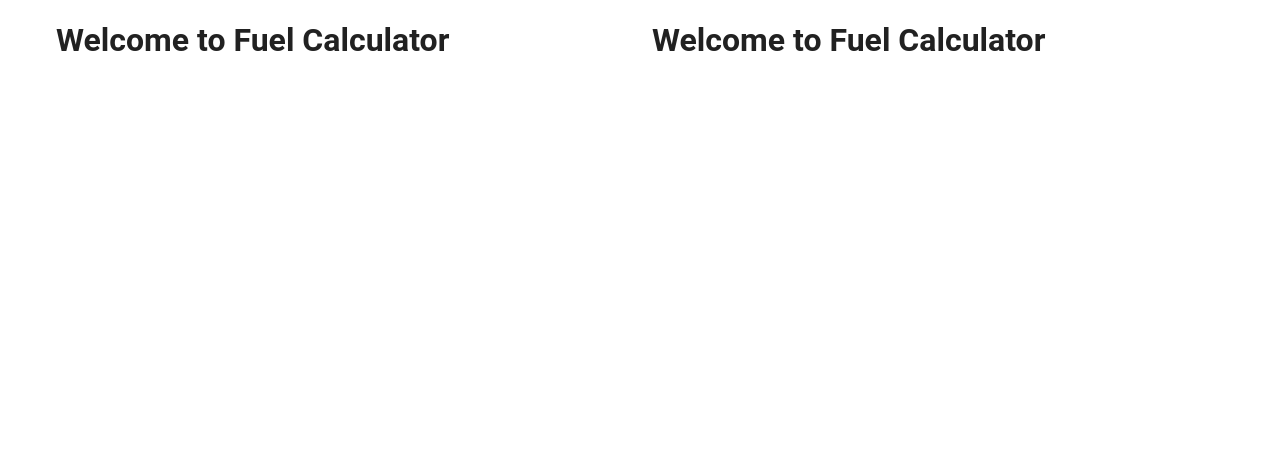
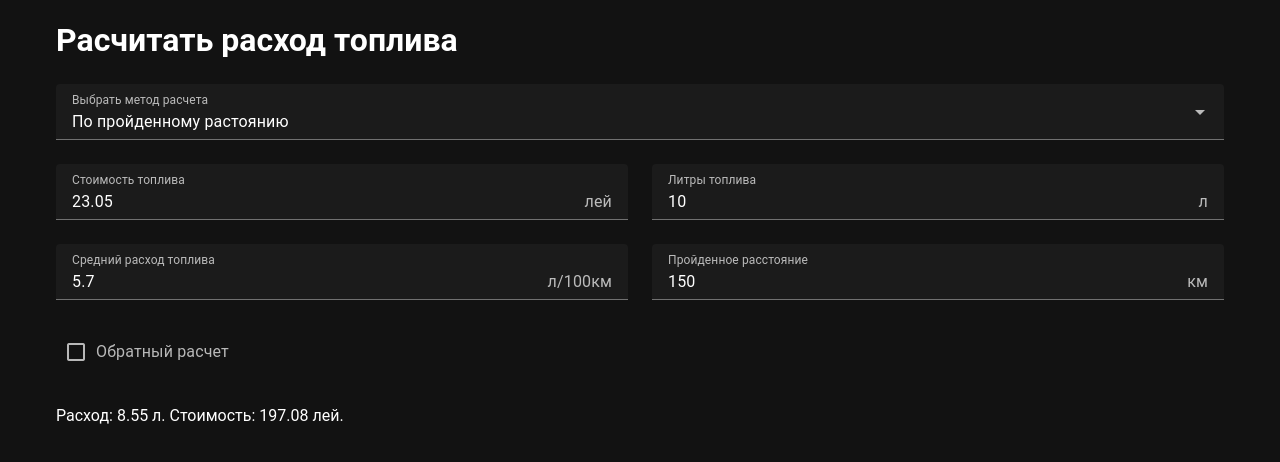
Before and after one commit to bandvic-dev/calc-trip, a Vue app: page / in a window 1280 px wide. Shown: the top 462 px of the page. Built offline with nearby package versions, Linux system fonts and the light colour scheme.

Commit message:
release app v.1

```diff
--- a/package.json
+++ b/package.json
@@ -1,6 +1,6 @@
 {
   "name": "fuel-calc",
-  "version": "0.0.0",
+  "version": "1.0.0",
   "private": true,
   "scripts": {
     "dev": "vite",
--- a/src/App.vue
+++ b/src/App.vue
@@ -1,5 +1,5 @@
 <template>
-  <v-app>
+  <v-app theme="dark">
     <v-main>
       <router-view></router-view>
     </v-main>
@@ -11,5 +11,12 @@
 </script>
 
 <style lang="scss">
-// Global styles go here
+:root {
+  color-scheme: dark;
+}
+
+body {
+  background-color: #121212;
+  color: rgba(255, 255, 255, 0.87);
+}
 </style>
--- a/src/plugins/vuetify.js
+++ b/src/plugins/vuetify.js
@@ -8,6 +8,6 @@ export default createVuetify({
   components,
   directives,
   theme: {
-    defaultTheme: 'light'
+    defaultTheme: 'dark'
   }
 })
--- a/src/views/HomeView.vue
+++ b/src/views/HomeView.vue
@@ -1,20 +1,116 @@
 <template>
     <v-container>
+        <h1 class="mb-5">Расчитать раcход топлива</h1>
         <v-row>
-      <v-col>
-        <h1>Welcome to Fuel Calculator</h1>
+            <v-col cols="12">
+                <v-select v-model="form.method" hide-details="auto" label="Выбрать метод расчета"
+                    :items="['По пройденному растоянию', 'По литрам топлива', 'Потраченная сумма']" />
             </v-col>
-      <v-col>
-        <h1>Welcome to Fuel Calculator</h1>
+            <v-col cols="12" sm="6">
+                <v-text-field v-model="form.fuel_price" hide-details="auto" label="Стоимость топлива" suffix="лей" />
+            </v-col>
+            <v-col cols="12" sm="6">
+                <v-text-field v-model="form.input" hide-details="auto" :label="inputLabel" :suffix="inputSuffix" />
+            </v-col>
+        </v-row>
+        <v-row>
+            <v-col cols="12" sm="6">
+                <v-text-field v-model="form.fuel_consumption" hide-details="auto" label="Средний расход топлива"
+                    suffix="л/100км" />
+            </v-col>
+            <v-col cols="12" sm="6">
+                <v-text-field v-model="form.fuel_distance" hide-details="auto" label="Пройденное расстояние"
+                    suffix="км" />
+            </v-col>
+            <v-col cols="12" sm="6">
+                <v-checkbox v-model="form.reverse_calculation" label="Обратный расчет" hide-details></v-checkbox>
+            </v-col>
+            <v-col cols="12">
+                <div class="result">{{ result }}</div>
             </v-col>
         </v-row>
     </v-container>
 </template>
 
 <script setup>
-// Component logic goes here
+import { reactive, computed } from 'vue';
+
+const form = reactive({
+    fuel_price: 23.05,
+    input: 10,
+    fuel_consumption: 5.7,
+    fuel_distance: 150,
+    reverse_calculation: false,
+    method: 'По пройденному растоянию'
+});
+
+// helper to parse numbers
+const toNum = v => Number(v) || 0;
+
+// dynamic label/suffix for the universal input
+const inputLabel = computed(() => {
+    if (form.method === 'Потраченная сумма') return 'Потраченная сумма';
+    return 'Литры топлива';
+});
+const inputSuffix = computed(() => {
+    return form.method === 'Потраченная сумма' ? 'лей' : 'л';
+});
+
+const result = computed(() => {
+    const price = toNum(form.fuel_price);         // цена за литр
+    const value = toNum(form.input);              // универсальное значение (литры или сумма)
+    const consumption = toNum(form.fuel_consumption); // л/100км
+    const distance = toNum(form.fuel_distance);   // км
+    const rev = !!form.reverse_calculation;
+
+    switch (form.method) {
+        case 'По пройденному растоянию':
+            if (!rev) {
+                // вход: distance -> расход и стоимость
+                const litersUsed = (consumption / 100) * distance;
+                const cost = litersUsed * price;
+                return `Расход: ${litersUsed.toFixed(2)} л.\n Стоимость: ${cost.toFixed(2)} лей.`;
+            } else {
+                // вход (универсальное поле): value = литры -> возможный пробег и стоимость
+                const liters = value;
+                const possibleDistance = consumption > 0 ? (liters / consumption) * 100 : 0;
+                const cost = liters * price;
+                return `На ${liters.toFixed(2)} л. можно проехать: ${possibleDistance.toFixed(2)} км.\n Стоимость: ${cost.toFixed(2)} лей.`;
+            }
+
+        case 'По литрам топлива':
+            if (!rev) {
+                // вход (универсальное поле): value = литры -> пробег и стоимость
+                const liters = value;
+                const possibleDistance = consumption > 0 ? (liters / consumption) * 100 : 0;
+                const cost = liters * price;
+                return `На ${liters.toFixed(2)} л. можно проехать: ${possibleDistance.toFixed(2)} км.\n Стоимость: ${cost.toFixed(2)} лей.`;
+            } else {
+                // вход: distance -> требуется литров и стоимость
+                const litersNeeded = (consumption / 100) * distance;
+                const cost = litersNeeded * price;
+                return `Для ${distance.toFixed(2)} км потребуется: ${litersNeeded.toFixed(2)} л.\n Стоимость: ${cost.toFixed(2)} лей.`;
+            }
+
+        case 'Потраченная сумма':
+            if (!rev) {
+                // вход (универсальное поле): value = потраченная сумма -> литры и пробег
+                const money = value;
+                const litersFromMoney = price > 0 ? (money / price) : 0;
+                const possibleDistance = consumption > 0 ? (litersFromMoney / consumption) * 100 : 0;
+                return `За ${money.toFixed(2)} лей вы получите: ${litersFromMoney.toFixed(2)} л.\n Можно проехать: ${possibleDistance.toFixed(2)} км.`;
+            } else {
+                // вход: distance -> сколько потребуется денег
+                const litersNeeded = (consumption / 100) * distance;
+                const cost = litersNeeded * price;
+                return `Для ${distance.toFixed(2)} км потребуется: ${litersNeeded.toFixed(2)} л.\n Стоимость: ${cost.toFixed(2)} лей.`;
+            }
+
+        default:
+            return 'Выберите метод расчета';
+    }
+});
 </script>
 
 <style lang="scss" scoped>
-// Component styles go here
-</style>
+// Component styles go here</style>
```
Lines whose indentation alone changed are shown as unchanged.
